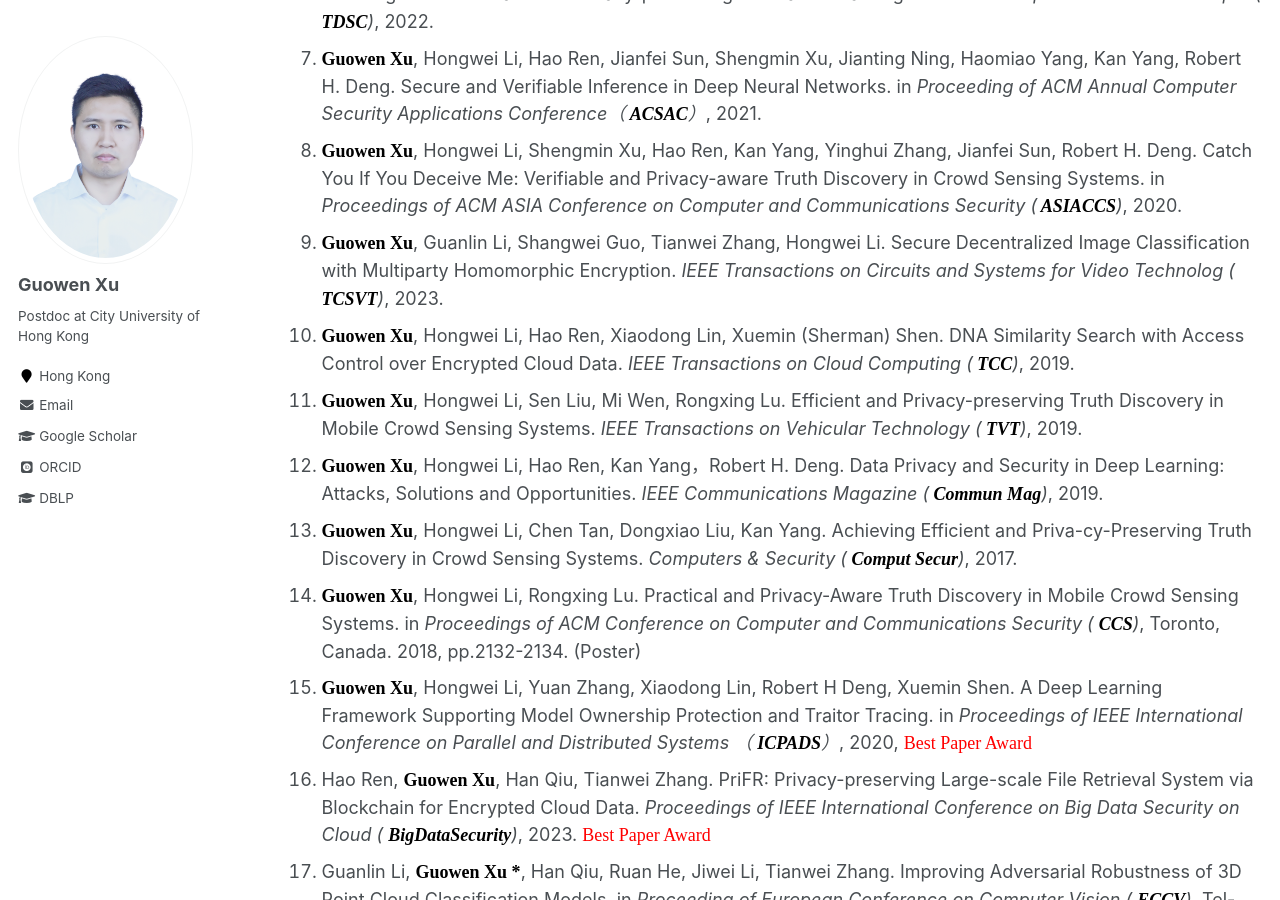
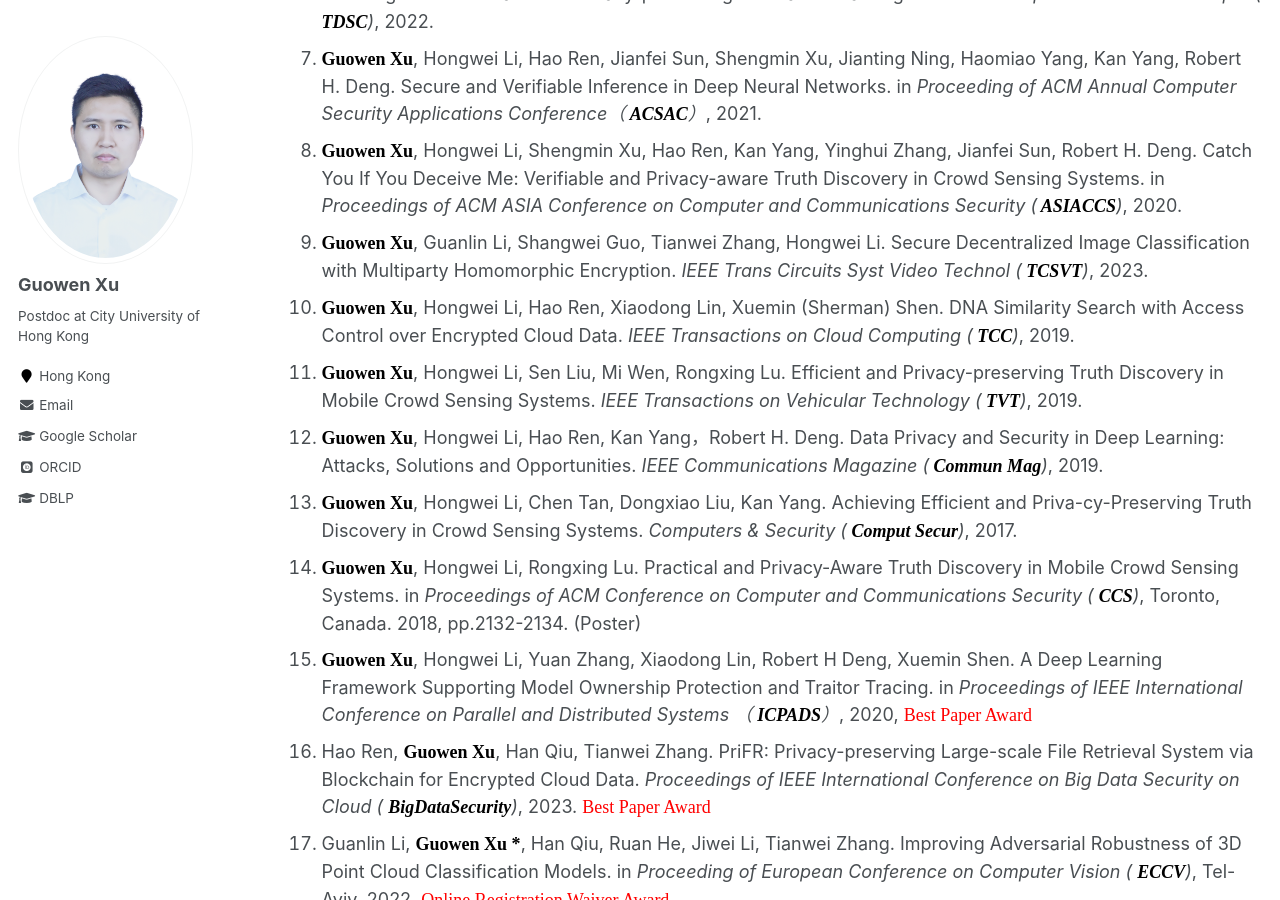
Before and after one commit to Guowen-xu/guowen-xu.github.io, a Jekyll site: the page built from _pages/publications.md, in a window 1280 px wide and 900 px high, scrolled down 800 px. Built offline with Jekyll 4.4.1, drawn with Linux system fonts in a browser that asks for light colours; some web fonts are replaced; some of the changed text lies outside the part shown.

Commit message:
Update publications.md

```diff
--- a/_pages/publications.md
+++ b/_pages/publications.md
@@ -22,7 +22,7 @@ You can find my articles on my [Google Scholar](https://scholar.google.com.hk/ci
 6. **<font face="Times New Roman" color=black size=4> Guowen Xu</font>**, Xingshuo Han, Shengmin Xu, Tianwei Zhang, Hongwei Li, Xinyi Huang, Robert H Deng. Hercules: Boosting the Performance of Privacy-preserving Federated Learning. *IEEE Trans Dependable Secure Comput (**<font face="Times New Roman" color=black size=4> TDSC</font>**)*, 2022.
 7. **<font face="Times New Roman" color=black size=4> Guowen Xu</font>**, Hongwei Li, Hao Ren, Jianfei Sun, Shengmin Xu, Jianting Ning, Haomiao Yang, Kan Yang, Robert H. Deng. Secure and Verifiable Inference in Deep Neural Networks. in *Proceeding of ACM Annual Computer Security Applications Conference（**<font face="Times New Roman" color=black size=4> ACSAC</font>**）*, 2021.
 8. **<font face="Times New Roman" color=black size=4> Guowen Xu</font>**, Hongwei Li, Shengmin Xu, Hao Ren, Kan Yang, Yinghui Zhang, Jianfei Sun, Robert H. Deng. Catch You If You Deceive Me: Verifiable and Privacy-aware Truth Discovery in Crowd Sensing Systems. in *Proceedings of ACM ASIA Conference on Computer and Communications Security (**<font face="Times New Roman" color=black size=4> ASIACCS</font>**)*, 2020.
-9. **<font face="Times New Roman" color=black size=4> Guowen Xu</font>**, Guanlin Li, Shangwei Guo, Tianwei Zhang, Hongwei Li. Secure Decentralized Image Classification with Multiparty Homomorphic Encryption. *IEEE Transactions on Circuits and Systems for Video Technolog (**<font face="Times New Roman" color=black size=4> TCSVT</font>**)*, 2023.
+9. **<font face="Times New Roman" color=black size=4> Guowen Xu</font>**, Guanlin Li, Shangwei Guo, Tianwei Zhang, Hongwei Li. Secure Decentralized Image Classification with Multiparty Homomorphic Encryption. *IEEE Trans Circuits Syst Video Technol (**<font face="Times New Roman" color=black size=4> TCSVT</font>**)*, 2023.
 10. **<font face="Times New Roman" color=black size=4> Guowen Xu</font>**, Hongwei Li, Hao Ren, Xiaodong Lin, Xuemin (Sherman) Shen. DNA Similarity Search with Access Control over Encrypted Cloud Data. *IEEE Transactions on Cloud Computing (**<font face="Times New Roman" color=black size=4> TCC</font>**)*, 2019.
 11. **<font face="Times New Roman" color=black size=4> Guowen Xu</font>**, Hongwei Li, Sen Liu, Mi Wen, Rongxing Lu. Efficient and Privacy-preserving Truth Discovery in Mobile Crowd Sensing Systems. *IEEE Transactions on Vehicular Technology (**<font face="Times New Roman" color=black size=4> TVT</font>**)*, 2019.
 12. **<font face="Times New Roman" color=black size=4> Guowen Xu</font>**, Hongwei Li, Hao Ren, Kan Yang，Robert H. Deng. Data Privacy and Security in Deep Learning: Attacks, Solutions and Opportunities. *IEEE Communications Magazine (**<font face="Times New Roman" color=black size=4> Commun Mag</font>**)*, 2019.
@@ -48,7 +48,7 @@ You can find my articles on my [Google Scholar](https://scholar.google.com.hk/ci
 32. Guiqiang Hu, Hongwei Li, **<font face="Times New Roman" color=black size=4> Guowen Xu</font>**, Xinqiang Ma. Enabling Simultaneous Content Regulation and Privacy Protection for Cloud Storage Image. *IEEE Transactions on Cloud Computing ( **<font face="Times New Roman" color=black size=4> TCC</font>**)*. 2021.
 33. Kangjie Chen, Xiaoxuan Lou, **<font face="Times New Roman" color=black size=4> Guowen Xu </font>**, Jiwei Li, Tianwei Zhang. Clean-image Backdoor: Attacking Multi-label Models with Poisoned Labels Only. *International Conference on Learning Representations (**ICLR**)*, <font face="Times New Roman" color=red size=4> Notable-top-5%</font>, 2023.
 34. Haoran Yuan\*, Xiaofeng Chen, **<font face="Times New Roman" color=black size=4> Guowen Xu *</font>**, Jianting Ning, Joseph Liu, Robert H Deng.  Efficient and Verifiable Proof of Replication with Fast Fault Localization. in *Proceedings of IEEE Conference on Computer Communications ( **<font face="Times New Roman" color=black size=4> INFOCOM</font>**)*, 2021. <font face="Times New Roman" color=red size=4>  Student Conference Award</font>
-35. Shangwei Guo, Tianwei Zhang, **<font face="Times New Roman" color=black size=4> Guowen Xu</font>**, Han Yu, Tao Xiang, Yang Liu. Topology-aware Differen-tial Privacy for Decentralized Image Classification. *IEEE Transactions on Circuits and Systems for Video Technology ( **<font face="Times New Roman" color=black size=4> TCSVT</font>**)*, 2021.
+35. Shangwei Guo, Tianwei Zhang, **<font face="Times New Roman" color=black size=4> Guowen Xu</font>**, Han Yu, Tao Xiang, Yang Liu. Topology-aware Differen-tial Privacy for Decentralized Image Classification. *IEEE Trans Circuits Syst Video Technol ( **<font face="Times New Roman" color=black size=4> TCSVT</font>**)*, 2021.
 36. Hao Ren, Hongwei Li, Dongxiao Liu,  **<font face="Times New Roman" color=black size=4> Guowen Xu</font>**, Xuemin Shen. Enabling Secure and Versatile Packet Inspection with Probable Cause Privacy for Outsourced Middlebox. *IEEE Transactions on Cloud Computing ( **<font face="Times New Roman" color=black size=4> TVT</font>**)*. 2021.
 37. Hao Ren, Hongwei Li, Dongxiao Liu,  **<font face="Times New Roman" color=black size=4> Guowen Xu</font>**，Nan Cheng, Sherman Shen. Privacy-preserving Efficient Verifiable Deep Packet Inspection for Cloud-assisted Middlebox.  *IEEE Transactions on Cloud Computing ( **<font face="Times New Roman" color=black size=4> TCC</font>**)*. 2021.
 38. Meng Hao, Hongwei Li, Xizhao Luo, **<font face="Times New Roman" color=black size=4> Guowen Xu</font>**, Haomiao Yang and Sen Liu. Efficient and Priva-cy-enhanced Federated Learning for Industrial Artificial Intelligence. *IEEE Transactions on Industrial Informatics ( **<font face="Times New Roman" color=black size=4> TII</font>**)*. 2021
```
